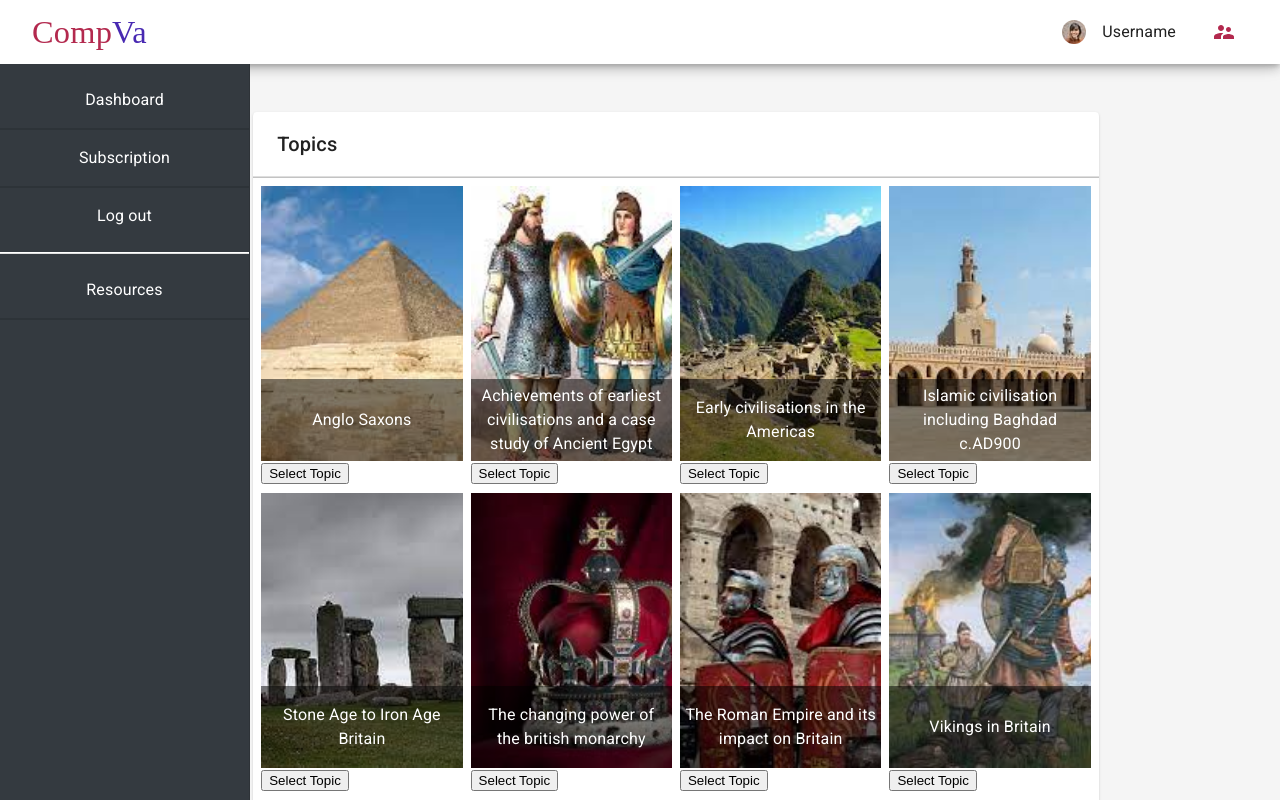
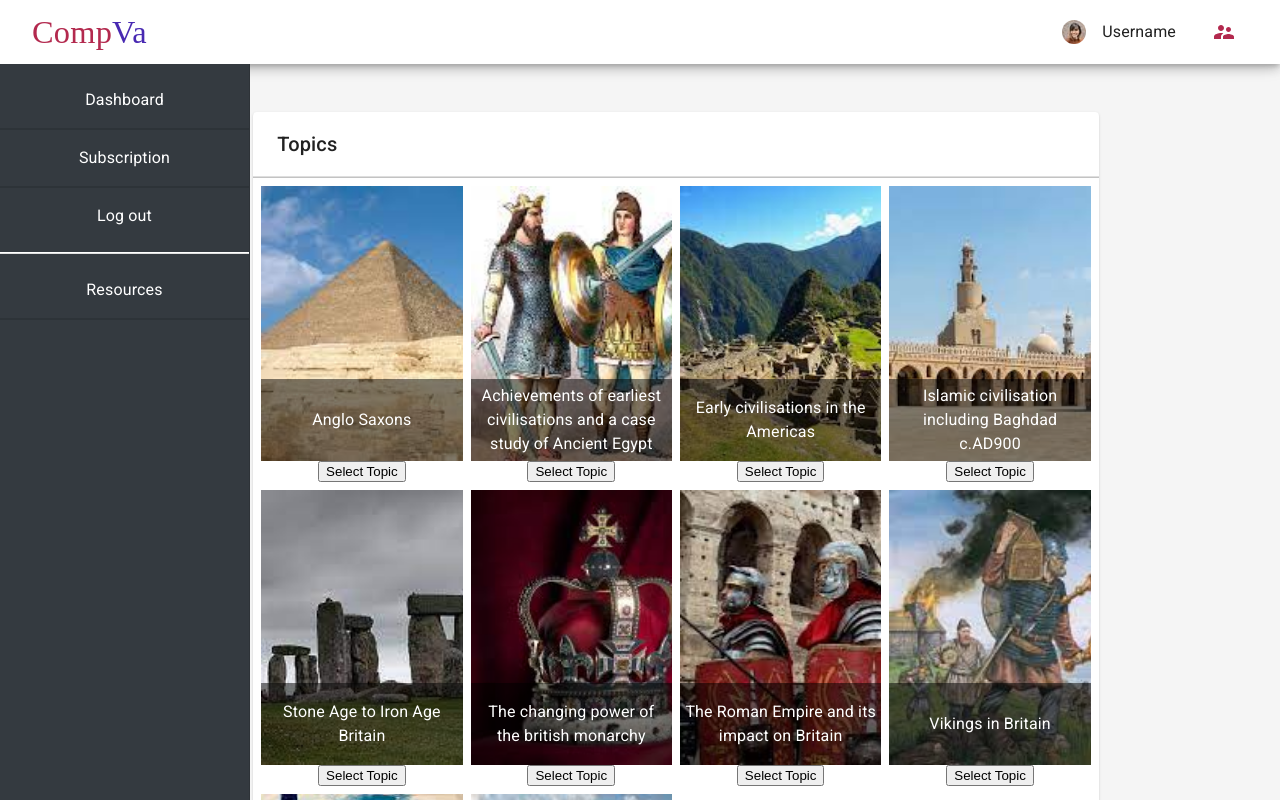
Before and after one commit to danroche10/comprehension-app-v2, a React (Create React App) app: page /c/app in a window 1280 px wide. Shown: the top 800 px of the page. Built offline with nearby package versions, Linux system fonts and the light colour scheme; a web font is replaced by a local one.

Commit message:
centered select topic button

```diff
--- a/src/logged_in/components/TheApp/Topics.js
+++ b/src/logged_in/components/TheApp/Topics.js
@@ -26,9 +26,11 @@ function Topics(props) {
                   title={topic.name}
                   timeStamp={topic.timestamp}
                 />
-                <button onClick={() => onButtonClick(topic.name)}>
-                  Select Topic
-                </button>
+                <Box display='flex' justifyContent='center'>
+                  <button onClick={() => onButtonClick(topic.name)}>
+                    Select Topic
+                  </button>
+                </Box>
               </Grid>
             ))}
           </Grid>
```
